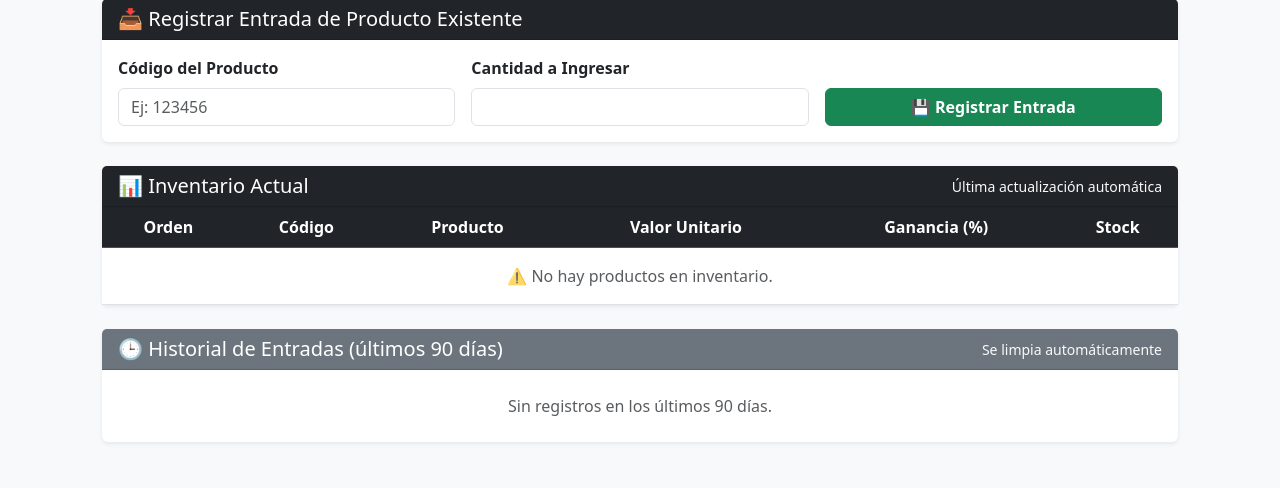
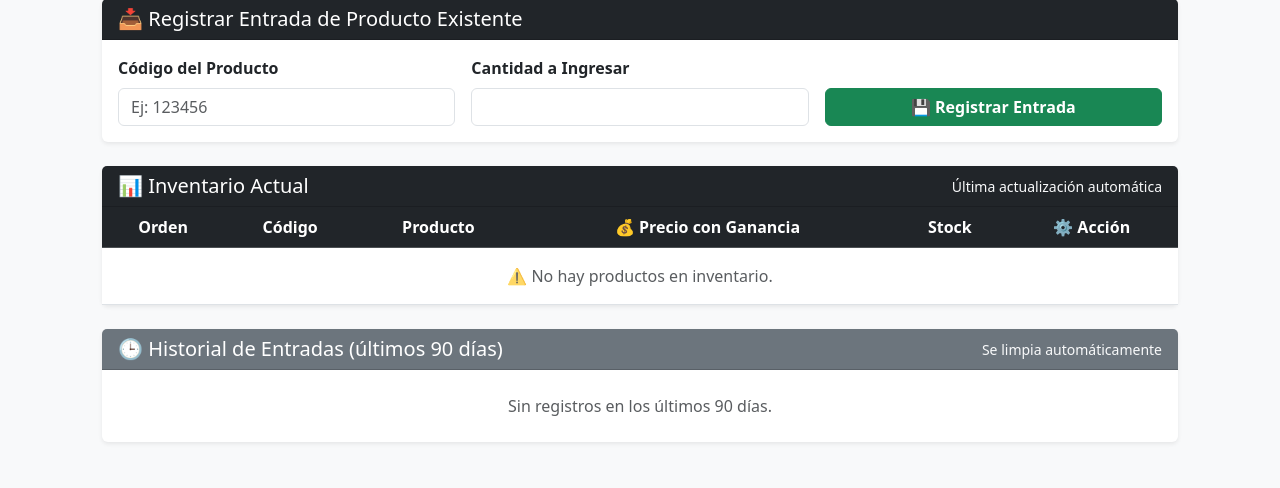
Before and after one commit to Mjesus39/finanzas_aitana, a Flask app: template templates/entrada_inventario.html in a window 1280 px wide. Shown: the part 143-631 px from the top of the page. Run offline with Flask 3, Linux system fonts and the light colour scheme; the template is opened without the code that fills it, so the values that code supplies are empty; some libraries are stand-ins or nearby versions.

Commit message:
✅ Corregido: ruta nuevo_producto y mejoras en inventario

```diff
--- a/rutas.py
+++ b/rutas.py
@@ -113,6 +113,28 @@ def index():
         total_vendido=total_vendido,
         estado_class=estado_class  # ✅ Se pasa al template
     )
+
+@app_rutas.route("/actualizar_precio/<int:producto_id>", methods=["POST"])
+@login_required
+def actualizar_precio(producto_id):
+    from flask import request, jsonify
+    try:
+        data = request.get_json()
+        nuevo_precio = float(data.get("precio", 0))
+        if nuevo_precio <= 0:
+            return jsonify({"success": False, "error": "Precio inválido."}), 400
+
+        producto = Producto.query.get_or_404(producto_id)
+        # Guardamos el precio base ajustado, recalculando según el interés actual
+        producto.valor_unitario = nuevo_precio / (1 + (producto.interes or 0) / 100)
+        db.session.commit()
+
+        return jsonify({"success": True})
+    except Exception as e:
+        db.session.rollback()
+        return jsonify({"success": False, "error": str(e)}), 500
+
+
 # ======================================================
 # 📋 Detalle de ventas de HOY por producto (JSON para el modal)
 # ======================================================
@@ -212,6 +234,7 @@ def nuevo_producto():
         db.session.add(nuevo)
         db.session.commit()
 
+        # 📦 Registrar en historial si tiene stock inicial
         if stock_inicial > 0:
             valor_total = stock_inicial * valor_unitario
             historial = HistorialInventario(
@@ -223,10 +246,13 @@ def nuevo_producto():
             db.session.add(historial)
             db.session.commit()
 
+        # ✅ Mensaje y redirección directa a la lista principal (index)
         flash(f"✅ Producto '{nombre}' agregado correctamente (Código: {codigo}).", "success")
-        return redirect(url_for("app_rutas.entrada_inventario"))
+        return redirect(url_for("app_rutas.index", _anchor=f"producto-{nuevo.id}"))
 
+    # 🧾 Mostrar formulario al entrar en la página
     return render_template("nuevo_producto.html")
+
 
 # ======================================================
 # 🛒 REGISTRAR VENTA (versión robusta)
--- a/templates/entrada_inventario.html
+++ b/templates/entrada_inventario.html
@@ -1,3 +1,4 @@
+
 {% extends "base.html" %}
 {% block title %}📦 Inventario{% endblock %}
 
@@ -55,21 +56,28 @@
               <th>Orden</th>
               <th>Código</th>
               <th>Producto</th>
-              <th>Valor Unitario</th>
-              <th>Ganancia (%)</th>
+              <th>💰 Precio con Ganancia</th>
               <th>Stock</th>
+              <th>⚙️ Acción</th>
             </tr>
           </thead>
           <tbody>
             {% if productos %}
               {% for p in productos %}
-              <tr>
+              {% set precio_ganancia = (p.valor_unitario or 0) * (1 + (p.interes or 0)/100) %}
+              <tr id="producto-{{ p.id }}">
                 <td>{{ p.orden }}</td>
                 <td>{{ p.codigo }}</td>
                 <td class="fw-bold">{{ p.nombre }}</td>
-                <td>${{ "%.2f"|format(p.valor_unitario) }}</td>
-                <td>{{ "%.1f"|format(p.interes) }}%</td>
+                <td class="precio text-success fw-bold" data-id="{{ p.id }}">
+                  ${{ "%.2f"|format(precio_ganancia) }}
+                </td>
                 <td>{{ p.unidades_restantes }}</td>
+                <td>
+                  <button class="btn btn-sm btn-outline-primary editar-precio" data-id="{{ p.id }}">
+                    ✏️ Editar
+                  </button>
+                </td>
               </tr>
               {% endfor %}
             {% else %}
@@ -105,7 +113,6 @@
           <tbody>
             {% for h in historial %}
             <tr>
-              <!-- 🕒 Se muestra la hora local de Chile -->
               <td>{{ h.fecha|hora_chile }}</td>
               <td>{{ h.producto.codigo }}</td>
               <td class="fw-bold">{{ h.producto.nombre }}</td>
@@ -123,6 +130,24 @@
   </div>
 
 </div>
+
+<!-- ✅ Toasts -->
+<div class="position-fixed bottom-0 end-0 p-3" style="z-index: 1100">
+  <div id="toast-success" class="toast align-items-center text-bg-success border-0" role="alert" aria-live="assertive" aria-atomic="true">
+    <div class="d-flex">
+      <div class="toast-body fw-bold" id="toast-success-text">✅ Acción completada correctamente.</div>
+      <button type="button" class="btn-close btn-close-white me-2 m-auto" data-bs-dismiss="toast"></button>
+    </div>
+  </div>
+
+  <div id="toast-error" class="toast align-items-center text-bg-danger border-0 mt-2" role="alert" aria-live="assertive" aria-atomic="true">
+    <div class="d-flex">
+      <div class="toast-body fw-bold" id="toast-error-text">❌ Error al realizar la acción.</div>
+      <button type="button" class="btn-close btn-close-white me-2 m-auto" data-bs-dismiss="toast"></button>
+    </div>
+  </div>
+</div>
+
 {% endblock %}
 
 {% block scripts %}
@@ -138,4 +163,76 @@ $(document).ready(function() {
   });
 });
 </script>
+
+<!-- ✏️ Edición de precio directo desde Inventario con TOASTS -->
+<script>
+document.addEventListener("click", async function (e) {
+  const btn = e.target.closest(".editar-precio");
+  if (!btn) return;
+
+  const id = btn.dataset.id;
+  const celda = document.querySelector(`#producto-${id} .precio`);
+  const valorActual = parseFloat(celda.textContent.replace("$","").trim());
+
+  // Crear input temporal
+  const input = document.createElement("input");
+  input.type = "number";
+  input.min = "0";
+  input.step = "0.01";
+  input.value = valorActual.toFixed(2);
+  input.className = "form-control text-center fw-bold";
+  celda.innerHTML = "";
+  celda.appendChild(input);
+  input.focus();
+
+  // Inicializar toasts de Bootstrap
+  const toastOk = new bootstrap.Toast(document.getElementById("toast-success"), { delay: 2000 });
+  const toastErr = new bootstrap.Toast(document.getElementById("toast-error"), { delay: 3000 });
+  const okText = document.getElementById("toast-success-text");
+  const errText = document.getElementById("toast-error-text");
+
+  async function guardar() {
+    const nuevoPrecio = parseFloat(input.value);
+    if (isNaN(nuevoPrecio) || nuevoPrecio <= 0) {
+      errText.textContent = "⚠️ Precio inválido.";
+      toastErr.show();
+      celda.textContent = `$${valorActual.toFixed(2)}`;
+      return;
+    }
+
+    try {
+      const res = await fetch(`/actualizar_precio/${id}`, {
+        method: "POST",
+        headers: { "Content-Type": "application/json" },
+        body: JSON.stringify({ precio: nuevoPrecio })
+      });
+
+      const data = await res.json();
+      if (data.success) {
+        celda.textContent = `$${nuevoPrecio.toFixed(2)}`;
+        celda.classList.add("bg-success", "text-white");
+        okText.textContent = `✅ Precio actualizado correctamente a $${nuevoPrecio.toFixed(2)}.`;
+        toastOk.show();
+        setTimeout(() => celda.classList.remove("bg-success", "text-white"), 1500);
+      } else {
+        errText.textContent = "❌ Error al actualizar el precio.";
+        toastErr.show();
+        celda.textContent = `$${valorActual.toFixed(2)}`;
+      }
+    } catch {
+      errText.textContent = "❌ Error de conexión con el servidor.";
+      toastErr.show();
+      celda.textContent = `$${valorActual.toFixed(2)}`;
+    }
+  }
+
+  input.addEventListener("blur", guardar);
+  input.addEventListener("keydown", e => {
+    if (e.key === "Enter") {
+      e.preventDefault();
+      guardar();
+    }
+  });
+});
+</script>
 {% endblock %}
```
Also changed, not shown: templates/index.html (+27 -31 lines), instance/local.db (added).
